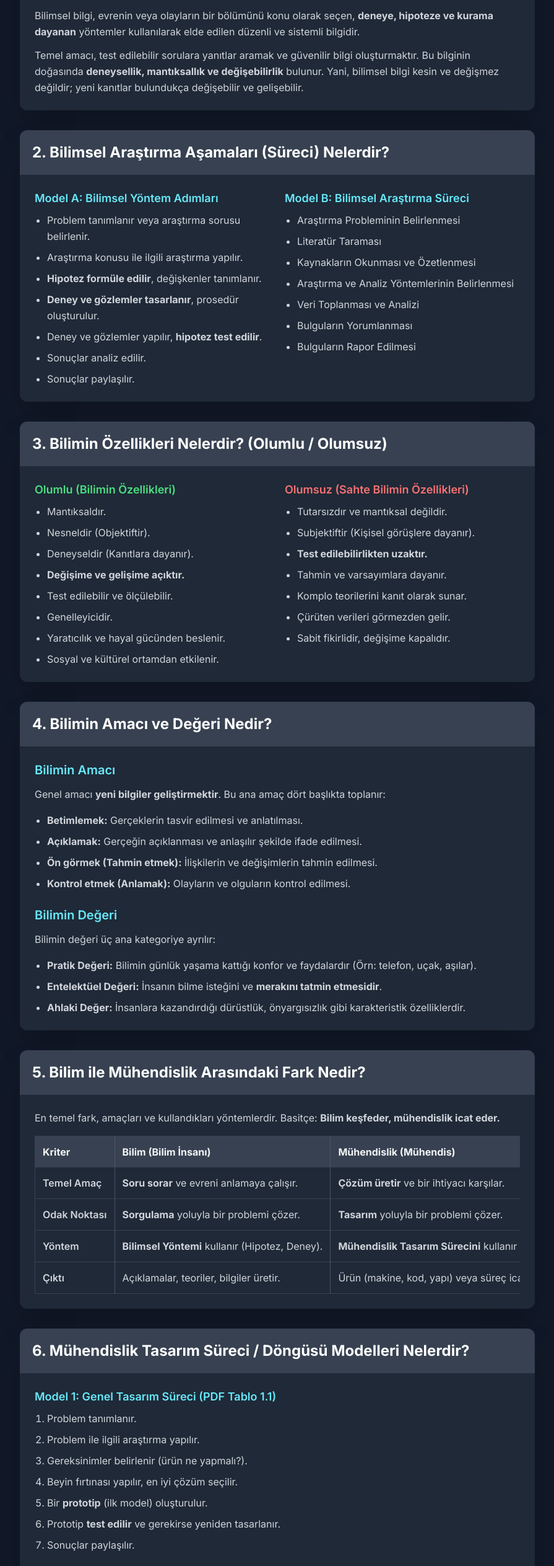
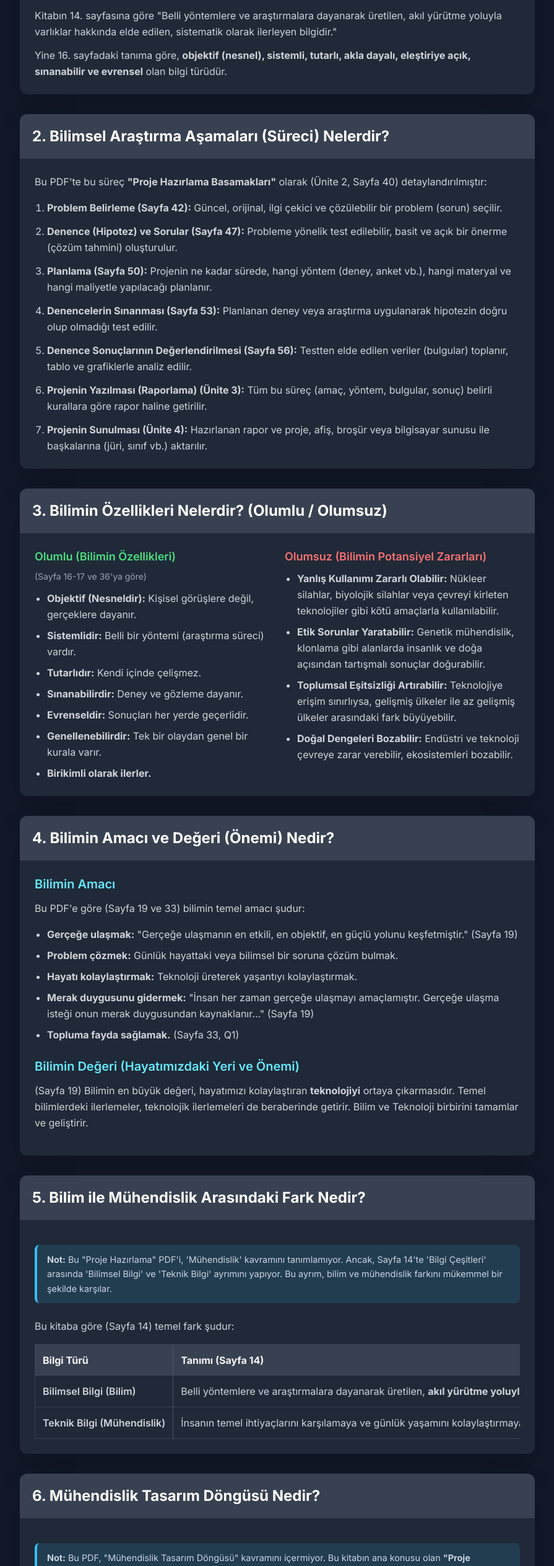
Before and after one commit to stkbey/ptuozettt, a plain HTML site: page index.html in a window 1280 px wide. Shown: the part 240-2766 px from the top of the page at 62% size, without its empty margins (192-1087 px from the left). Drawn offline with nearby package versions, Linux system fonts and the light colour scheme.

Commit message:
Update index.html

```diff
--- a/index.html
+++ b/index.html
@@ -3,7 +3,7 @@
 <head>
     <meta charset="UTF-8">
     <meta name="viewport" content="width=device-width, initial-scale=1.0">
-    <title>Proje Tasarım Sınav Notları</title>
+    <title>Proje Hazırlama Sınav Notları (Güncel)</title>
     <!-- Tailwind CSS CDN'i -->
     <script src="https://cdn.tailwindcss.com"></script>
     <style>
@@ -29,6 +29,17 @@
             border-radius: 20px;
             border: 2px solid #1a202c; /* Arka planla uyumlu kenarlık */
         }
+
+        /* Bilgilendirme notları için özel stil */
+        .info-note {
+            background-color: #223c50; /* Mavi-gri arka plan */
+            border-left: 4px solid #38bdf8; /* Vurgu çizgisi */
+            padding: 12px 16px;
+            border-radius: 8px;
+            margin-top: 16px;
+            color: #cbd5e1;
+            font-size: 0.9em;
+        }
     </style>
 </head>
 <body class="bg-gray-900 text-gray-200 antialiased">
@@ -39,63 +50,46 @@
         <!-- Başlık -->
         <header class="mb-10 text-center">
             <h1 class="text-4xl md:text-5xl font-bold text-cyan-400">
-                Proje Tasarım Sınav Notları
+                Proje Hazırlama Sınav Notları
             </h1>
-            <p class="text-lg text-gray-400 mt-2">Sınav soruları ve cevapları (PDF'ten özetlenmiştir)</p>
+            <p class="text-lg text-gray-400 mt-2">Sınav soruları ve cevapları (03161450_PROJE_HAZIRLAMA.pdf kitabına göredir)</p>
         </header>
 
         <!-- Soru-Cevap Kartları -->
         <main class="space-y-8">
 
-            <!-- Soru 1: Bilimsel Bilgi -->
+            <!-- Soru 1: Bilimsel Bilgi Nedir? -->
             <section class="bg-gray-800 rounded-xl shadow-2xl overflow-hidden">
                 <h2 class="bg-gray-700 p-4 md:p-5 text-xl md:text-2xl font-bold text-white">
                     1. Bilimsel Bilgi Nedir?
                 </h2>
                 <div class="p-5 md:p-6 text-gray-300 leading-relaxed">
                     <p>
-                        Bilimsel bilgi, evrenin veya olayların bir bölümünü konu olarak seçen, <strong>deneye, hipoteze ve kurama dayanan</strong> yöntemler kullanılarak elde edilen düzenli ve sistemli bilgidir.
+                        Kitabın 14. sayfasına göre "Belli yöntemlere ve araştırmalara dayanarak üretilen, akıl yürütme yoluyla varlıklar hakkında elde edilen, sistematik olarak ilerleyen bilgidir."
                     </p>
                     <p class="mt-3">
-                        Temel amacı, test edilebilir sorulara yanıtlar aramak ve güvenilir bilgi oluşturmaktır. Bu bilginin doğasında <strong>deneysellik, mantıksallık ve değişebilirlik</strong> bulunur. Yani, bilimsel bilgi kesin ve değişmez değildir; yeni kanıtlar bulundukça değişebilir ve gelişebilir.
+                        Yine 16. sayfadaki tanıma göre, <strong>objektif (nesnel), sistemli, tutarlı, akla dayalı, eleştiriye açık, sınanabilir ve evrensel</strong> olan bilgi türüdür.
                     </p>
                 </div>
             </section>
 
-            <!-- Soru 2: Bilimsel Araştırma Aşamaları -->
+            <!-- Soru 2: Bilimsel Araştırma Aşamaları (Süreci) Nelerdir? -->
             <section class="bg-gray-800 rounded-xl shadow-2xl overflow-hidden">
                 <h2 class="bg-gray-700 p-4 md:p-5 text-xl md:text-2xl font-bold text-white">
                     2. Bilimsel Araştırma Aşamaları (Süreci) Nelerdir?
                 </h2>
-                <div class="p-5 md:p-6 text-gray-300 leading-relaxed grid md:grid-cols-2 gap-6">
+                <div class="p-5 md:p-6 text-gray-300 leading-relaxed">
+                    <p class="mb-4">Bu PDF'te bu süreç <strong>"Proje Hazırlama Basamakları"</strong> olarak (Ünite 2, Sayfa 40) detaylandırılmıştır:</p>
 
-                    <!-- Model A -->
-                    <div>
-                        <h3 class="text-lg font-semibold text-cyan-300 mb-2">Model A: Bilimsel Yöntem Adımları</h3>
-                        <ul class="list-disc list-outside space-y-2 pl-5">
-                            <li>Problem tanımlanır veya araştırma sorusu belirlenir.</li>
-                            <li>Araştırma konusu ile ilgili araştırma yapılır.</li>
-                            <li><strong>Hipotez formüle edilir</strong>, değişkenler tanımlanır.</li>
-                            <li><strong>Deney ve gözlemler tasarlanır</strong>, prosedür oluşturulur.</li>
-                            <li>Deney ve gözlemler yapılır, <strong>hipotez test edilir</strong>.</li>
-                            <li>Sonuçlar analiz edilir.</li>
-                            <li>Sonuçlar paylaşılır.</li>
-                        </ul>
-                    </div>
-
-                    <!-- Model B -->
-                    <div>
-                        <h3 class="text-lg font-semibold text-cyan-300 mb-2">Model B: Bilimsel Araştırma Süreci</h3>
-                        <ul class="list-disc list-outside space-y-2 pl-5">
-                            <li>Araştırma Probleminin Belirlenmesi</li>
-                            <li>Literatür Taraması</li>
-                            <li>Kaynakların Okunması ve Özetlenmesi</li>
-                            <li>Araştırma ve Analiz Yöntemlerinin Belirlenmesi</li>
-                            <li>Veri Toplanması ve Analizi</li>
-                            <li>Bulguların Yorumlanması</li>
-                            <li>Bulguların Rapor Edilmesi</li>
-                        </ul>
-                    </div>
+                    <ol class="list-decimal list-outside space-y-3 pl-5">
+                        <li><strong>Problem Belirleme (Sayfa 42):</strong> Güncel, orijinal, ilgi çekici ve çözülebilir bir problem (sorun) seçilir.</li>
+                        <li><strong>Denence (Hipotez) ve Sorular (Sayfa 47):</strong> Probleme yönelik test edilebilir, basit ve açık bir önerme (çözüm tahmini) oluşturulur.</li>
+                        <li><strong>Planlama (Sayfa 50):</strong> Projenin ne kadar sürede, hangi yöntem (deney, anket vb.), hangi materyal ve hangi maliyetle yapılacağı planlanır.</li>
+                        <li><strong>Denencelerin Sınanması (Sayfa 53):</strong> Planlanan deney veya araştırma uygulanarak hipotezin doğru olup olmadığı test edilir.</li>
+                        <li><strong>Denence Sonuçlarının Değerlendirilmesi (Sayfa 56):</strong> Testten elde edilen veriler (bulgular) toplanır, tablo ve grafiklerle analiz edilir.</li>
+                        <li><strong>Projenin Yazılması (Raporlama) (Ünite 3):</strong> Tüm bu süreç (amaç, yöntem, bulgular, sonuç) belirli kurallara göre rapor haline getirilir.</li>
+                        <li><strong>Projenin Sunulması (Ünite 4):</strong> Hazırlanan rapor ve proje, afiş, broşür veya bilgisayar sunusu ile başkalarına (jüri, sınıf vb.) aktarılır.</li>
+                    </ol>
                 </div>
             </section>
 
@@ -109,29 +103,26 @@
                     <!-- Olumlu Özellikler (Bilim) -->
                     <div>
                         <h3 class="text-lg font-semibold text-green-400 mb-2">Olumlu (Bilimin Özellikleri)</h3>
+                        <p class="mb-3 text-sm text-gray-400">(Sayfa 16-17 ve 36'ya göre)</p>
                         <ul class="list-disc list-outside space-y-2 pl-5">
-                            <li>Mantıksaldır.</li>
-                            <li>Nesneldir (Objektiftir).</li>
-                            <li>Deneyseldir (Kanıtlara dayanır).</li>
-                            <li><strong>Değişime ve gelişime açıktır.</strong></li>
-                            <li>Test edilebilir ve ölçülebilir.</li>
-                            <li>Genelleyicidir.</li>
-                            <li>Yaratıcılık ve hayal gücünden beslenir.</li>
-                            <li>Sosyal ve kültürel ortamdan etkilenir.</li>
+                            <li><strong>Objektif (Nesneldir):</strong> Kişisel görüşlere değil, gerçeklere dayanır.</li>
+                            <li><strong>Sistemlidir:</strong> Belli bir yöntemi (araştırma süreci) vardır.</li>
+                            <li><strong>Tutarlıdır:</strong> Kendi içinde çelişmez.</li>
+                            <li><strong>Sınanabilirdir:</strong> Deney ve gözleme dayanır.</li>
+                            <li><strong>Evrenseldir:</strong> Sonuçları her yerde geçerlidir.</li>
+                            <li><strong>Genellenebilirdir:</strong> Tek bir olaydan genel bir kurala varır.</li>
+                            <li><strong>Birikimli olarak ilerler.</strong></li>
                         </ul>
                     </div>
 
                     <!-- Olumsuz Özellikler (Sahte Bilim) -->
                     <div>
-                        <h3 class="text-lg font-semibold text-red-400 mb-2">Olumsuz (Sahte Bilimin Özellikleri)</h3>
+                        <h3 class="text-lg font-semibold text-red-400 mb-2">Olumsuz (Bilimin Potansiyel Zararları)</h3>
                         <ul class="list-disc list-outside space-y-2 pl-5">
-                            <li>Tutarsızdır ve mantıksal değildir.</li>
-                            <li>Subjektiftir (Kişisel görüşlere dayanır).</li>
-                            <li><strong>Test edilebilirlikten uzaktır.</strong></li>
-                            <li>Tahmin ve varsayımlara dayanır.</li>
-                            <li>Komplo teorilerini kanıt olarak sunar.</li>
-                            <li>Çürüten verileri görmezden gelir.</li>
-                            <li>Sabit fikirlidir, değişime kapalıdır.</li>
+                            <li><strong>Yanlış Kullanımı Zararlı Olabilir:</strong> Nükleer silahlar, biyolojik silahlar veya çevreyi kirleten teknolojiler gibi kötü amaçlarla kullanılabilir.</li>
+                            <li><strong>Etik Sorunlar Yaratabilir:</strong> Genetik mühendislik, klonlama gibi alanlarda insanlık ve doğa açısından tartışmalı sonuçlar doğurabilir.</li>
+                            <li><strong>Toplumsal Eşitsizliği Artırabilir:</strong> Teknolojiye erişim sınırlıysa, gelişmiş ülkeler ile az gelişmiş ülkeler arasındaki fark büyüyebilir.</li>
+                            <li><strong>Doğal Dengeleri Bozabilir:</strong> Endüstri ve teknoloji çevreye zarar verebilir, ekosistemleri bozabilir.</li>
                         </ul>
                     </div>
                 </div>
@@ -140,26 +131,22 @@
             <!-- Soru 4: Bilimin Amacı ve Değeri -->
             <section class="bg-gray-800 rounded-xl shadow-2xl overflow-hidden">
                 <h2 class="bg-gray-700 p-4 md:p-5 text-xl md:text-2xl font-bold text-white">
-                    4. Bilimin Amacı ve Değeri Nedir?
+                    4. Bilimin Amacı ve Değeri (Önemi) Nedir?
                 </h2>
                 <div class="p-5 md:p-6 text-gray-300 leading-relaxed">
 
                     <h3 class="text-xl font-semibold text-cyan-300 mb-3">Bilimin Amacı</h3>
-                    <p class="mb-4">Genel amacı <strong>yeni bilgiler geliştirmektir</strong>. Bu ana amaç dört başlıkta toplanır:</p>
-                    <ul class="list-disc list-outside space-y-2 pl-5 mb-6">
-                        <li><strong>Betimlemek:</strong> Gerçeklerin tasvir edilmesi ve anlatılması.</li>
-                        <li><strong>Açıklamak:</strong> Gerçeğin açıklanması ve anlaşılır şekilde ifade edilmesi.</li>
-                        <li><strong>Ön görmek (Tahmin etmek):</strong> İlişkilerin ve değişimlerin tahmin edilmesi.</li>
-                        <li><strong>Kontrol etmek (Anlamak):</strong> Olayların ve olguların kontrol edilmesi.</li>
+                    <p class="mb-4">Bu PDF'e göre (Sayfa 19 ve 33) bilimin temel amacı şudur:</p>
+                    <ul class="list-disc list-outside space-y-2 pl-5">
+                        <li><strong>Gerçeğe ulaşmak:</strong> "Gerçeğe ulaşmanın en etkili, en objektif, en güçlü yolunu keşfetmiştir." (Sayfa 19)</li>
+                        <li><strong>Problem çözmek:</strong> Günlük hayattaki veya bilimsel bir soruna çözüm bulmak.</li>
+                        <li><strong>Hayatı kolaylaştırmak:</strong> Teknoloji üreterek yaşantıyı kolaylaştırmak.</li>
+                        <li><strong>Merak duygusunu gidermek:</strong> "İnsan her zaman gerçeğe ulaşmayı amaçlamıştır. Gerçeğe ulaşma isteği onun merak duygusundan kaynaklanır..." (Sayfa 19)</li>
+                        <li><strong>Topluma fayda sağlamak.</strong> (Sayfa 33, Q1)</li>
                     </ul>
 
-                    <h3 class="text-xl font-semibold text-cyan-300 mb-3">Bilimin Değeri</h3>
-                    <p class="mb-4">Bilimin değeri üç ana kategoriye ayrılır:</p>
-                    <ul class="list-disc list-outside space-y-2 pl-5">
-                        <li><strong>Pratik Değeri:</strong> Bilimin günlük yaşama kattığı konfor ve faydalardır (Örn: telefon, uçak, aşılar).</li>
-                        <li><strong>Entelektüel Değeri:</strong> İnsanın bilme isteğini ve <strong>merakını tatmin etmesidir</strong>.</li>
-                        <li><strong>Ahlaki Değer:</strong> İnsanlara kazandırdığı dürüstlük, önyargısızlık gibi karakteristik özelliklerdir.</li>
-                    </ul>
+                    <h3 class="text-xl font-semibold text-cyan-300 mt-6 mb-3">Bilimin Değeri (Hayatımızdaki Yeri ve Önemi)</h3>
+                    <p class="mb-4">(Sayfa 19) Bilimin en büyük değeri, hayatımızı kolaylaştıran <strong>teknolojiyi</strong> ortaya çıkarmasıdır. Temel bilimlerdeki ilerlemeler, teknolojik ilerlemeleri de beraberinde getirir. Bilim ve Teknoloji birbirini tamamlar ve geliştirir.</p>
                 </div>
             </section>
 
@@ -169,36 +156,29 @@
                     5. Bilim ile Mühendislik Arasındaki Fark Nedir?
                 </h2>
                 <div class="p-5 md:p-6 text-gray-300 leading-relaxed">
-                    <p class="mb-4">En temel fark, amaçları ve kullandıkları yöntemlerdir. Basitçe: <strong>Bilim keşfeder, mühendislik icat eder.</strong></p>
+
+                    <div class="info-note">
+                        <strong>Not:</strong> Bu "Proje Hazırlama" PDF'i, 'Mühendislik' kavramını tanımlamıyor. Ancak, Sayfa 14'te 'Bilgi Çeşitleri' arasında 'Bilimsel Bilgi' ve 'Teknik Bilgi' ayrımını yapıyor. Bu ayrım, bilim ve mühendislik farkını mükemmel bir şekilde karşılar.
+                    </div>
+
+                    <p class="mt-6 mb-4">Bu kitaba göre (Sayfa 14) temel fark şudur:</p>
+
                     <div class="overflow-x-auto">
                         <table class="w-full min-w-max text-left border border-gray-700">
                             <thead class="bg-gray-700 text-gray-100">
                                 <tr>
-                                    <th class="p-3 border-r border-gray-600">Kriter</th>
-                                    <th class="p-3 border-r border-gray-600">Bilim (Bilim İnsanı)</th>
-                                    <th class="p-3">Mühendislik (Mühendis)</th>
+                                    <th class="p-3 border-r border-gray-600">Bilgi Türü</th>
+                                    <th class="p-3">Tanımı (Sayfa 14)</th>
                                 </tr>
                             </thead>
                             <tbody class="divide-y divide-gray-700">
                                 <tr class="hover:bg-gray-700/50">
-                                    <td class="p-3 font-semibold border-r border-gray-600">Temel Amaç</td>
-                                    <td class="p-3 border-r border-gray-600"><strong>Soru sorar</strong> ve evreni anlamaya çalışır.</td>
-                                    <td class="p-3"><strong>Çözüm üretir</strong> ve bir ihtiyacı karşılar.</td>
+                                    <td class="p-3 font-semibold border-r border-gray-600">Bilimsel Bilgi (Bilim)</td>
+                                    <td class="p-3">Belli yöntemlere ve araştırmalara dayanarak üretilen, <strong>akıl yürütme yoluyla</strong> varlıklar hakkında elde edilen, sistematik olarak ilerleyen bilgidir. (Daha çok "Neden?" sorusuna odaklanır)</td>
                                 </tr>
                                 <tr class="hover:bg-gray-700/50">
-                                    <td class="p-3 font-semibold border-r border-gray-600">Odak Noktası</td>
-                                    <td class="p-3 border-r border-gray-600"><strong>Sorgulama</strong> yoluyla bir problemi çözer.</td>
-                                    <td class="p-3"><strong>Tasarım</strong> yoluyla bir problemi çözer.</td>
-                                </tr>
-                                <tr class="hover:bg-gray-700/50">
-                                    <td class="p-3 font-semibold border-r border-gray-600">Yöntem</td>
-                                    <td class="p-3 border-r border-gray-600"><strong>Bilimsel Yöntemi</strong> kullanır (Hipotez, Deney).</td>
-                                    <td class="p-3"><strong>Mühendislik Tasarım Sürecini</strong> kullanır (Prototip, Test).</td>
-                                </tr>
-                                <tr class="hover:bg-gray-700/50">
-                                    <td class="p-3 font-semibold border-r border-gray-600">Çıktı</td>
-                                    <td class="p-3 border-r border-gray-600">Açıklamalar, teoriler, bilgiler üretir.</td>
-                                    <td class="p-3">Ürün (makine, kod, yapı) veya süreç icat eder.</td>
+                                    <td class="p-3 font-semibold border-r border-gray-600">Teknik Bilgi (Mühendislik)</td>
+                                    <td class="p-3">İnsanın temel ihtiyaçlarını karşılamaya ve günlük yaşamını kolaylaştırmaya yönelik <strong>araç gereç yapımı ile ilgili</strong> bilgidir. (Daha çok "Nasıl?" sorusuna odaklanır)</td>
                                 </tr>
                             </tbody>
                         </table>
@@ -209,90 +189,39 @@
             <!-- Soru 6: Mühendislik Tasarım Döngüsü -->
             <section class="bg-gray-800 rounded-xl shadow-2xl overflow-hidden">
                 <h2 class="bg-gray-700 p-4 md:p-5 text-xl md:text-2xl font-bold text-white">
-                    6. Mühendislik Tasarım Süreci / Döngüsü Modelleri Nelerdir?
+                    6. Mühendislik Tasarım Döngüsü Nedir?
                 </h2>
-                <div class="p-5 md:p-6 text-gray-300 leading-relaxed space-y-6">
+                <div class="p-5 md:p-6 text-gray-300 leading-relaxed">
 
-                    <div>
-                        <h3 class="text-lg font-semibold text-cyan-300 mb-2">Model 1: Genel Tasarım Süreci (PDF Tablo 1.1)</h3>
-                        <ol class="list-decimal list-outside space-y-2 pl-5">
-                            <li>Problem tanımlanır.</li>
-                            <li>Problem ile ilgili araştırma yapılır.</li>
-                            <li>Gereksinimler belirlenir (ürün ne yapmalı?).</li>
-                            <li>Beyin fırtınası yapılır, en iyi çözüm seçilir.</li>
-                            <li>Bir <strong>prototip</strong> (ilk model) oluşturulur.</li>
-                            <li>Prototip <strong>test edilir</strong> ve gerekirse yeniden tasarlanır.</li>
-                            <li>Sonuçlar paylaşılır.</li>
-                        </ol>
+                    <div class="info-note">
+                        <strong>Not:</strong> Bu PDF, "Mühendislik Tasarım Döngüsü" kavramını içermiyor. Bu kitabın ana konusu olan <strong>"Proje Hazırlama Basamakları" (Ünite 2)</strong>, bir araştırma veya tasarım projesinin nasıl yürütüleceğini anlatan eşdeğer süreçtir.
                     </div>
 
-                    <div>
-                        <h3 class="text-lg font-semibold text-cyan-300 mb-2">Model 2: NASA Mühendislik Tasarım Döngüsü (PDF Şema 1.3)</h3>
-                        <p>Sürekli devam eden bir döngüdür:</p>
-                        <ul class="list-disc list-outside space-y-2 pl-5 mt-2">
-                            <li>Soru Sorma -> Hayal Etme -> Planlama -> Oluşturma -> Test Etme -> Geliştirme -> (Başa Döner)</li>
-                        </ul>
-                    </div>
-
-                    <div>
-                        <h3 class="text-lg font-semibold text-cyan-300 mb-2">Model 3: 5 Aşamalı Tasarım Süreci (PDF Şema 1.4)</h3>
-                        <ol class="list-decimal list-outside space-y-2 pl-5">
-                            <li>Problemin Belirlenmesi</li>
-                            <li>Olası Çözümlerin Araştırılması</li>
-                            <li>En Uygun Çözümün Seçilmesi</li>
-                            <li>Prototipin Yapılması</li>
-                            <li>Prototipin Test Edilmesi</li>
-                        </ol>
-                    </div>
+                    <p class="mt-6 mb-4">Bu PDF'e göre bir projenin döngüsü veya süreci (Ünite 2 Basamakları) şöyledir:</p>
+                    <ul class="list-disc list-outside space-y-2 pl-5">
+                        <li><strong>Problem:</strong> Çözülecek sorunu tanımlama.</li>
+                        <li><strong>Denence (Hipotez):</strong> Soruna yönelik bir çözüm/tahmin önerme.</li>
+                        <li><strong>Planlama:</strong> Çözümü test etmek için gereken adımları, malzemeyi ve süreyi planlama.</li>
+                        <li><strong>Sınama (Test Etme):</strong> Planı uygulayarak denenceyi test etme.</li>
+                        <li><strong>Değerlendirme:</strong> Sonuçları analiz etme. (Eğer denence yanlışsa veya sonuç başarısızsa, süreç başa döner ve yeni bir denence/planlama yapılır).</li>
+                    </ul>
                 </div>
             </section>
 
             <!-- Soru 7: Modelleme -->
             <section class="bg-gray-800 rounded-xl shadow-2xl overflow-hidden">
                 <h2 class="bg-gray-700 p-4 md:p-5 text-xl md:text-2xl font-bold text-white">
-                    7. Modelleme Nedir? Bilimsel Modelleme Nedir ve Neden Önemlidir?
+                    7. Modelleme Nedir? Bilimsel Modelleme Neden Önemlidir?
                 </h2>
-                <div class="p-5 md:p-6 text-gray-300 leading-relaxed space-y-4">
-
-                    <div>
-                        <h3 class="text-lg font-semibold text-cyan-300 mb-2">Modelleme Nedir?</h3>
-                        <p>Modelleme; gerçek dünyadaki karmaşık bir sistemi, olayı veya süreci daha basit ve anlaşılır bir şekilde <strong>temsil etme</strong> eylemidir. Bu temsil; fiziksel bir nesne (bir DNA maketi gibi), bir dizi matematiksel denklem (hava durumu tahmini gibi) veya bir bilgisayar simülasyonu olabilir.</p>
-                    </div>
-
-                    <div>
-                        <h3 class="text-lg font-semibold text-cyan-300 mb-2">Bilimsel Modelleme Nedir?</h3>
-                        <p>Bilimsel modelleme, bilim insanlarının, bir olgunun nasıl çalıştığına dair teorilerini ve hipotezlerini temsil etmek ve test etmek için kullandıkları kavramsal, matematiksel veya fiziksel temsillerdir.</p>
-                    </div>
-
-                    <div>
-                        <h3 class="text-lg font-semibold text-cyan-300 mb-2">Bilimsel Modelleme Neden Önemlidir?</h3>
-                        <ul class="list-disc list-outside space-y-2 pl-5">
-                            <li><strong>Anlamayı Sağlar:</strong> Çok karmaşık (iklim sistemi), çok küçük (atomun yapısı) veya çok büyük (galaksiler) sistemleri basitleştirir.</li>
-                            <li><strong>Tahmin Yürütmeyi Sağlar:</strong> Modeller sayesinde, "Eğer bu değişkeni değiştirirsek ne olur?" sorusu test edilebilir.</li>
-                            <li><strong>Görselleştirme Sağlar:</strong> Doğrudan gözlemlenmesi imkansız olan şeyleri (kara delik, Dünya'nın manyetik alanı) incelememizi sağlar.</li>
-                            <li><strong>Hipotezleri Test Eder:</strong> Pahalı veya tehlikeli deneyler yerine önce modeller üzerinde çalışmaya olanak tanır.</li>
-                        </ul>
-                    </div>
+                <div class="p-5 md:p-6 text-gray-300 leading-relaxed">
+                    <p>
+                        Gönderdiğin bu "Proje Hazırlama" (03161450_PROJE_HAZIRLAMA.pdf) kitabında <strong>"Modelleme"</strong> konusu spesifik olarak işlenmemiştir.
+                    </p>
+                    <p class="mt-3">
+                        Bu kitabın odak noktası, bir bilimsel projenin fikir (problem) aşamasından, hipotez (denence) kurmaya, planlamaya, test etmeye (sınama) ve son olarak rapor yazıp sunmaya kadar olan süreçtir.
+                    </p>
                 </div>
             </section>
-
-            <!-- Ekstra Not: Tasarım Odaklı Düşünce -->
-            <section class="bg-blue-900/50 border border-blue-400 rounded-xl shadow-2xl overflow-hidden">
-                <h2 class="bg-blue-800 p-4 md:p-5 text-xl md:text-2xl font-bold text-white">
-                    Ekstra Not: Tasarım Odaklı Düşünce Nedir?
-                </h2>
-                <div class="p-5 md:p-6 text-gray-300 leading-relaxed">
-                    <p class="mb-4">Bu, sorunları çözmek için <strong>insanı merkeze alan</strong> bir yaklaşımdır. Mühendislik süreciyle çok ilgilidir. Adımları (PDF 2. Ünite):</p>
-                    <ol class="list-decimal list-outside space-y-2 pl-5">
-                        <li><strong>Empati Kurma</strong> (Kullanıcının ihtiyacını anlama)</li>
-                        <li><strong>Problemi Tanımlama</strong></li>
-                        <li><strong>Fikir Üretme</strong> (Beyin fırtınası)</li>
-                        <li><strong>Model Tasarlama</strong> (Prototip yapma)</li>
-                        <li><strong>Modeli Test Etme ve Geliştirme</strong></li>
-                    </ol>
-                </div>
-            </section>
-
         </main>
 
         <!-- Footer -->
```
